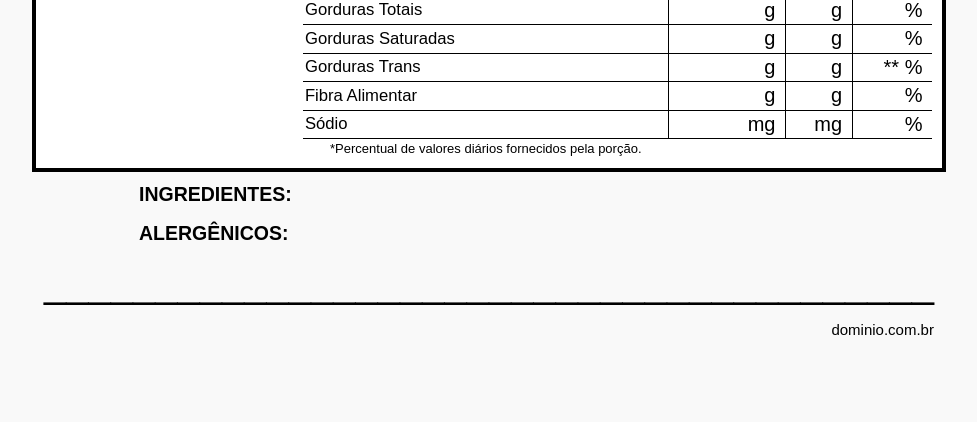
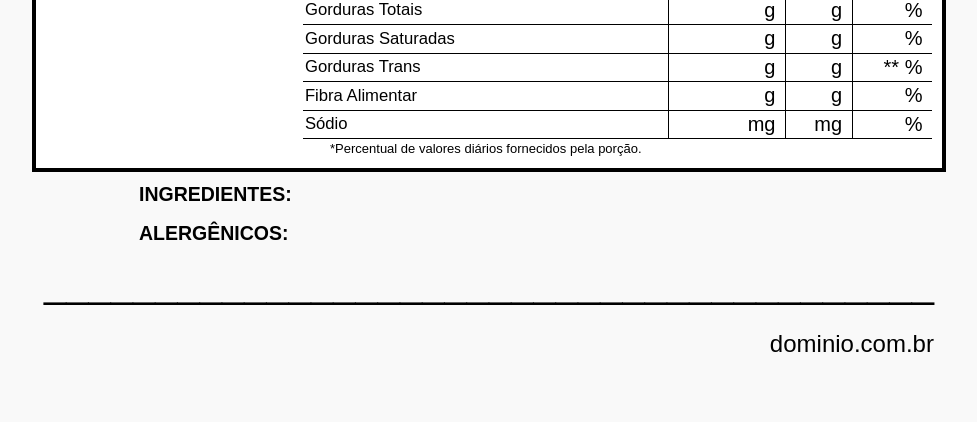
Before and after one commit to TheJoaoVitorio/WLN-Django, a Django app: page /app/criandoreceita/getmodelohorizontal/ in a window 1280 px wide. Shown: the part 408-830 px from the top of the page, without its empty margins (151-1128 px from the left). Before the commit the page ends 743 px from the top, so only its background shows below. Run offline with Django 5.2, Linux system fonts and the light colour scheme.

Commit message:
correcaoTabelaValor02

```diff
--- a/templates/static/css/horrz_Style.css
+++ b/templates/static/css/horrz_Style.css
@@ -24,7 +24,7 @@
     .dominio{
         text-align: end;
         display: flex;
-        font-size: 15px;
+        font-size: larger;
         justify-content: end;
     }
 
```
